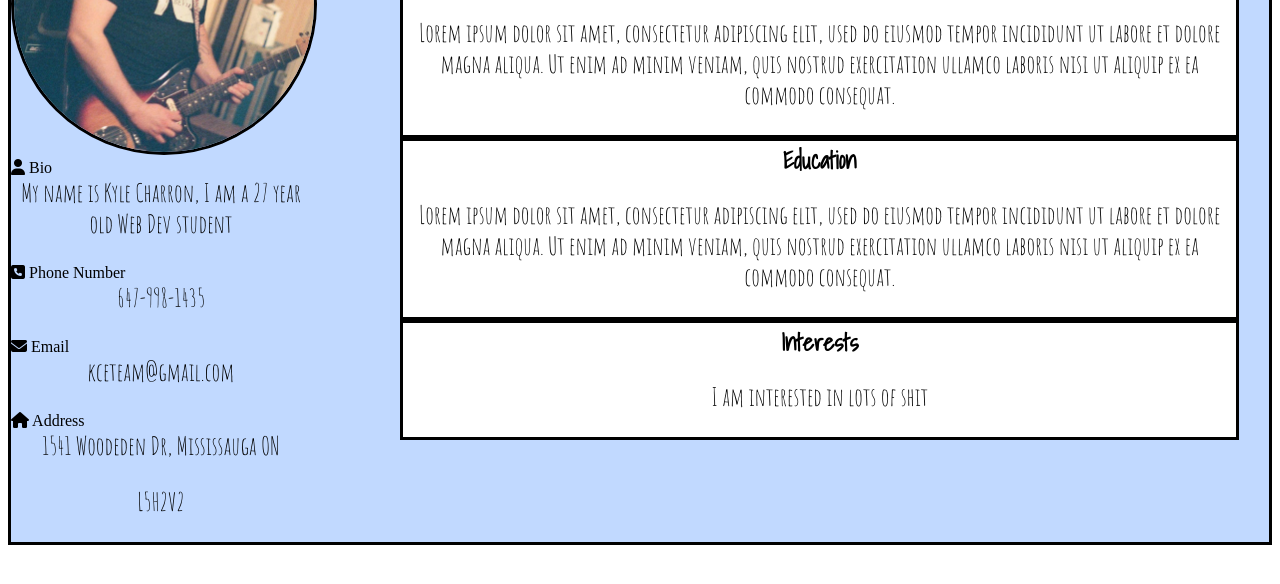
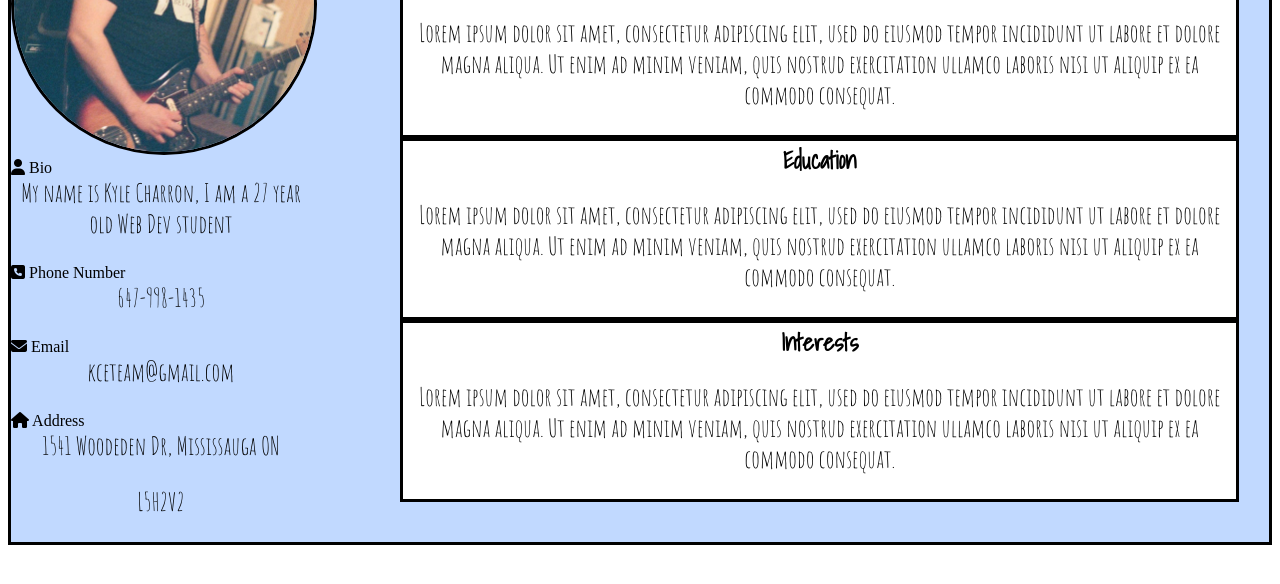
Before and after one commit to kylecharron89/kylecharron89.github.io, a plain HTML site: page index.html in a window 1280 px wide. Shown: the part 158-742 px from the top of the page. Drawn offline with Linux system fonts and the light colour scheme.

Commit message:
Changed interests tab

```diff
--- a/index.html
+++ b/index.html
@@ -49,7 +49,10 @@
         </section>
         <section class="flex bg-blue">
           <h2>Interests</h2>
-          <p>I am interested in lots of shit</p>
+          <p>Lorem ipsum dolor sit amet, consectetur adipiscing elit,
+            used do eiusmod tempor incididunt ut labore et dolore magna
+            aliqua. Ut enim ad minim veniam, quis nostrud exercitation
+            ullamco laboris nisi ut aliquip ex ea commodo consequat.</p>
         </section>
       </main>
     </container>
```
